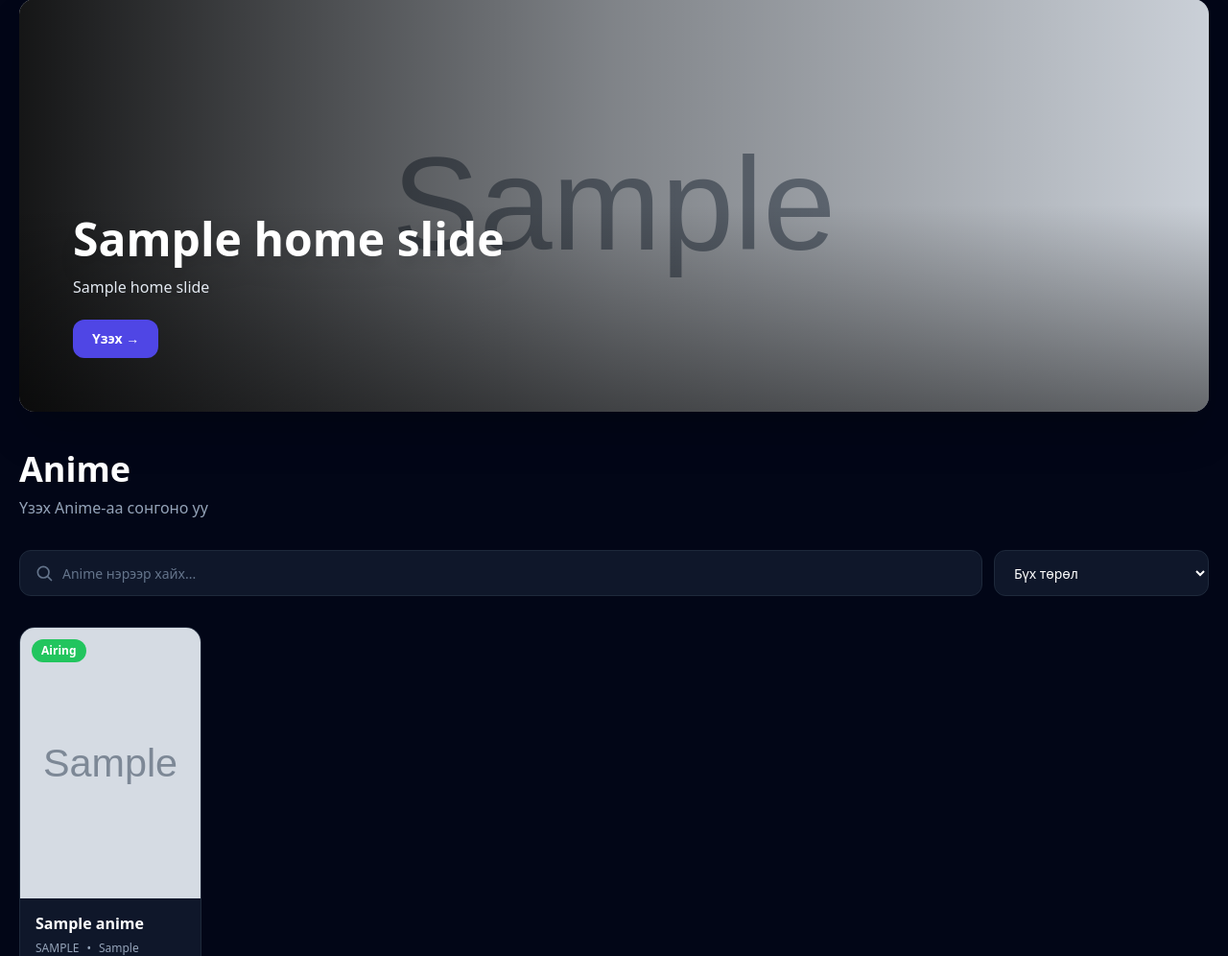
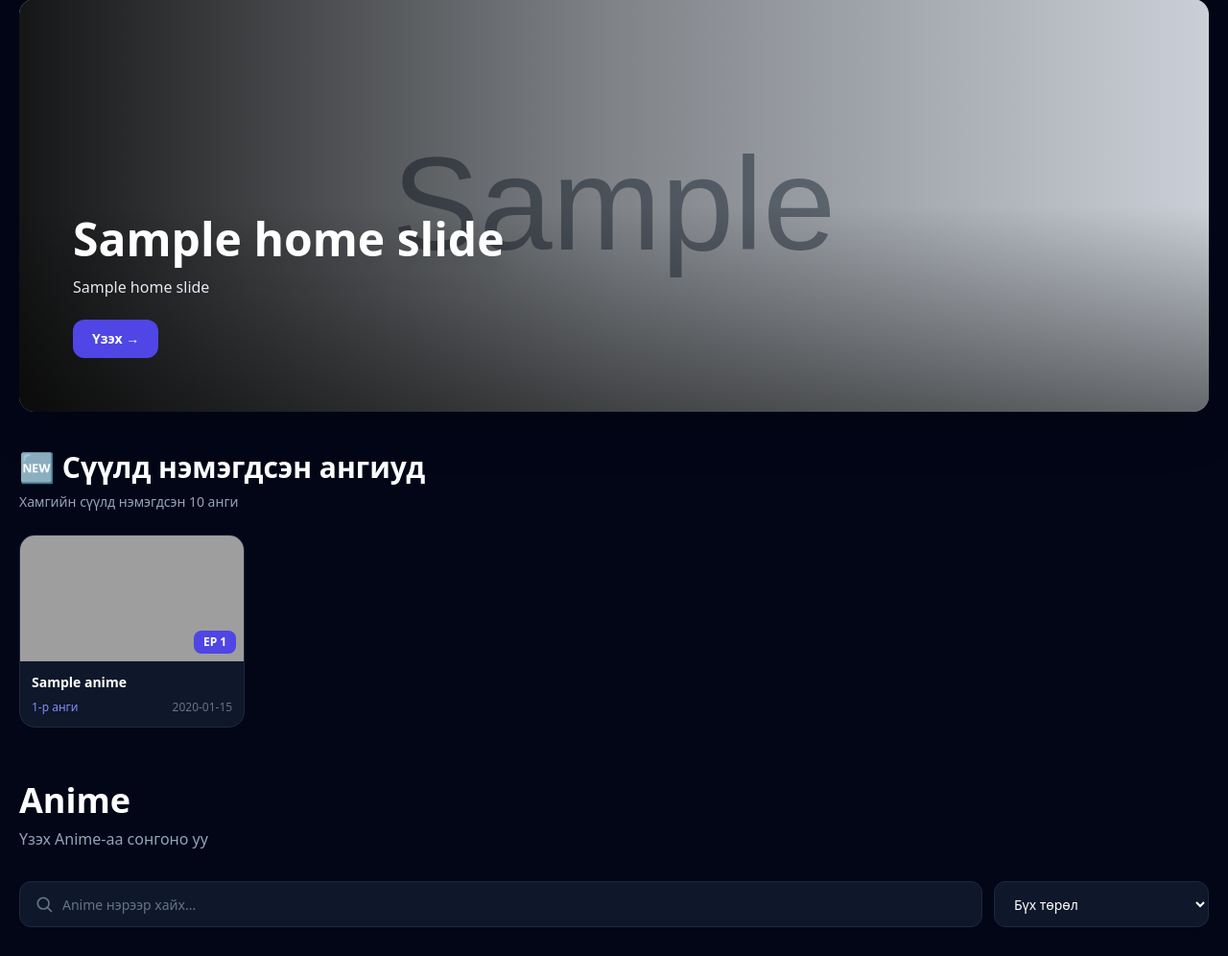
Before and after one commit to zapataast/render_server, a Flask app: page / in a window 1280 px wide. Shown: the part 90-1086 px from the top of the page at 96% size. Run offline with Flask 3, Linux system fonts and the light colour scheme; grey boxes marked "Sample" are stand-in pictures; a database or web service that is not in the repository returns one stand-in record (values such as "Sample title"); some libraries are stand-ins or nearby versions; grey boxes are pictures that could not be loaded.

Commit message:
done its

```diff
--- a/app.py
+++ b/app.py
@@ -2,6 +2,7 @@ import os, re, asyncio, tempfile
 from datetime import datetime
 from functools import wraps
 from pathlib import Path
+from uuid import uuid4
 from bson.objectid import ObjectId
 from dotenv import load_dotenv
 from flask import Flask, render_template, request, redirect, url_for, session, flash, jsonify
@@ -13,7 +14,9 @@ import requests
 from pymongo import MongoClient, ReturnDocument
 from uploader import upload_video_to_telegram,upload_file_to_telegram
 from utils import *
+import io
 import cloudinary
+from PIL import Image, ImageOps
 import random
 import cloudinary.api
 import cloudinary.uploader
@@ -277,6 +280,43 @@ def get_random_anonymous_avatar():
 
     return random.choice(avatars)
 
+def get_random_video_screenshot(video_path, duration):
+    if not duration or float(duration) <= 240:
+        return None
+
+    second = random.randint(240, min(480, int(float(duration)) - 1))
+
+    try:
+        result = subprocess.run(
+            [
+                "ffmpeg",
+                "-hide_banner",
+                "-loglevel", "error",
+                "-ss", str(second),
+                "-i", video_path,
+                "-frames:v", "1",
+                "-vf", "scale=1280:-2",
+                "-q:v", "5",
+                "-f", "image2pipe",
+                "-vcodec", "mjpeg",
+                "pipe:1",
+            ],
+            stdout=subprocess.PIPE,
+            stderr=subprocess.PIPE,
+            timeout=45,
+            check=True,
+        )
+
+        if result.stdout:
+            return {
+                "second": second,
+                "image_bytes": result.stdout,
+            }
+
+    except (subprocess.SubprocessError, OSError) as exc:
+        print("Screenshot error:", exc)
+
+    return None
 def admin_phones():
     raw = os.getenv("ADMIN_PHONES", "85963616,88961331")
     values = set()
@@ -366,6 +406,101 @@ def home_slides_admin_page():
     "/api/admin/home-slides",
     methods=["GET"],
 )
+
+def upload_image_to_cloudinary(
+    image_bytes,
+    folder_name="anime_screenshots",
+    image_format="webp",
+    compress=True,
+    quality=75,
+    max_width=1280,
+):
+    try:
+        if image_format not in ("webp", "original"):
+            raise ValueError("image_format нь webp эсвэл original байна.")
+
+        image = Image.open(io.BytesIO(image_bytes))
+        image = ImageOps.exif_transpose(image)
+        original_format = (image.format or "JPEG").upper()
+
+        if original_format not in ("JPEG", "PNG", "WEBP"):
+            original_format = "PNG"
+
+        if compress and image.width > max_width:
+            new_height = round(image.height * max_width / image.width)
+            image = image.resize(
+                (max_width, new_height),
+                Image.Resampling.LANCZOS
+            )
+
+        output = io.BytesIO()
+
+        if image_format == "webp":
+            if image.mode not in ("RGB", "RGBA"):
+                image = image.convert("RGBA" if "A" in image.getbands() else "RGB")
+
+            image.save(
+                output,
+                format="WEBP",
+                quality=quality if compress else 100,
+                method=6,
+                lossless=not compress,
+            )
+            extension = "webp"
+
+        else:
+            if original_format == "JPEG":
+                if image.mode != "RGB":
+                    image = image.convert("RGB")
+
+                image.save(
+                    output,
+                    format="JPEG",
+                    quality=quality if compress else 95,
+                    optimize=True,
+                )
+                extension = "jpg"
+
+            elif original_format == "PNG":
+                image.save(
+                    output,
+                    format="PNG",
+                    optimize=compress,
+                )
+                extension = "png"
+
+            else:
+                image.save(
+                    output,
+                    format="WEBP",
+                    quality=quality if compress else 100,
+                    method=6,
+                    lossless=not compress,
+                )
+                extension = "webp"
+
+        output.seek(0)
+        processed_bytes = output.getvalue()
+
+        result = cloudinary.uploader.upload(
+            processed_bytes,
+            folder=folder_name,
+            public_id=f"img_{uuid4().hex}",
+            resource_type="image",
+            format=extension,
+            overwrite=False,
+        )
+
+        return {
+            "url": result["secure_url"],
+            "public_id": result["public_id"],
+            "format": extension,
+            "size": len(processed_bytes),
+        }
+
+    except Exception as exc:
+        print("Cloudinary image upload error:", exc)
+        return None
 def api_home_slides_list():
 
     slides = list(
@@ -1812,7 +1947,37 @@ def upload_video():
         telegram_result = asyncio.run(
             upload_video_to_telegram(temp_path, caption=caption)
         )
-
+        cloudinary_screenshots = []
+        screenshot = get_random_video_screenshot(temp_path, duration)
+
+        cloudinary_screenshot = None
+
+        if screenshot:
+            result = upload_image_to_cloudinary(
+                screenshot["image_bytes"],
+                folder_name="anime_screenshots",
+                quality=75
+            )
+            '''
+            result = upload_image_to_cloudinary(
+                avatar_bytes,
+                folder_name="avatars",
+                image_format="original",
+                compress=False,
+            )
+            '''
+
+            if result:
+                cloudinary_screenshot = {
+                    "second": screenshot["second"],
+                    **result,
+                }
+
+        if result:
+            cloudinary_screenshots.append({
+                "second": screenshot["second"],
+                **result,
+            })
         metadata = {
             "anime_id": anime_id,
             "title": title,
@@ -1822,6 +1987,7 @@ def upload_video():
             "file_name": telegram_result.get("file_name") or original_name,
             "file_size": telegram_result.get("file_size") or file_size,
             "duration": duration,
+            "screenshot": cloudinary_screenshot,
             "is_uploaded": True,
         }
         #djang = send_video_info_to_django(metadata)
@@ -1933,13 +2099,48 @@ def home():
 
     for anime in anime_list:
         anime["id"] = str(anime["_id"])
-
+    # ==========================================
+    # LATEST 10 UPLOADED EPISODES
+    # ==========================================
+
+    latest_videos = list(
+        videos_collection.find({
+            "is_uploaded": True,
+            "anime_id": {"$ne": None}
+        }).sort("_id", -1).limit(10)
+    )
+
+    anime_map = {
+        str(anime["_id"]): anime
+        for anime in anime_list
+    }
+
+    latest_episodes = []
+
+    for video in latest_videos:
+        anime = anime_map.get(str(video.get("anime_id")))
+
+        if not anime:
+            continue
+
+        screenshot = video.get("screenshot") or {}
+
+        latest_episodes.append({
+            "id": str(video["_id"]),
+            "anime_id": str(anime["_id"]),
+            "anime_name": anime.get("name", ""),
+            "image_url": screenshot.get("url") or anime.get("image_url", ""),
+            "episode_number": video.get("episode_number"),
+            "title": video.get("title", ""),
+            "created_at": video["_id"].generation_time,
+        })
     return render_template(
         "home.html",
 
         user=user,
         slides=slides,
         anime_list=anime_list,
+        latest_episodes=latest_episodes,
         comments=comments,
         display_phone=display_phone,
 
--- a/templates/home.html
+++ b/templates/home.html
@@ -1059,7 +1059,92 @@ document.addEventListener(
 </section>
 
 {% endif %}
-
+<!-- LATEST EPISODES -->
+{% if latest_episodes %}
+<section class="max-w-7xl mx-auto px-5 pt-10 pb-4">
+
+    <div class="flex items-center justify-between mb-6">
+        <div>
+            <h2 class="text-2xl md:text-3xl font-bold text-white">
+                🆕 Сүүлд нэмэгдсэн ангиуд
+            </h2>
+            <p class="text-slate-400 text-sm mt-2">
+                Хамгийн сүүлд нэмэгдсэн 10 анги
+            </p>
+        </div>
+    </div>
+
+    <div class="grid grid-cols-2 sm:grid-cols-3 lg:grid-cols-5 gap-4">
+
+        {% for episode in latest_episodes %}
+
+        <a href="/anime/{{ episode.anime_id }}"
+           class="group bg-slate-900 border border-slate-800 rounded-2xl overflow-hidden hover:border-indigo-500 hover:-translate-y-1 transition duration-200">
+
+            <!-- SCREENSHOT / POSTER -->
+            <div class="relative aspect-video bg-slate-800 overflow-hidden">
+
+                {% if episode.image_url %}
+                <img
+                    src="{{ episode.image_url }}"
+                    alt="{{ episode.anime_name }}"
+                    loading="lazy"
+                    class="w-full h-full object-cover group-hover:scale-105 transition duration-300"
+                >
+                {% else %}
+                <div class="w-full h-full flex items-center justify-center text-4xl">
+                    🎬
+                </div>
+                {% endif %}
+
+                <!-- EPISODE NUMBER -->
+                {% if episode.episode_number is not none %}
+                <span class="absolute bottom-2 right-2 bg-indigo-600 text-white text-xs font-bold px-2.5 py-1 rounded-lg">
+                    EP {{ episode.episode_number }}
+                </span>
+                {% endif %}
+
+                <div class="absolute inset-0 bg-black/0 group-hover:bg-black/20 transition flex items-center justify-center">
+                    <span class="opacity-0 group-hover:opacity-100 transition bg-white/90 text-slate-950 w-11 h-11 rounded-full flex items-center justify-center text-lg">
+                        ▶
+                    </span>
+                </div>
+
+            </div>
+
+            <!-- INFO -->
+            <div class="p-3">
+
+                <h3 class="text-sm font-semibold text-white line-clamp-2 group-hover:text-indigo-400 transition">
+                    {{ episode.anime_name }}
+                </h3>
+
+                <div class="mt-2 flex flex-wrap items-center justify-between gap-2">
+
+                    <span class="text-xs text-indigo-400">
+                        {% if episode.episode_number is not none %}
+                            {{ episode.episode_number }}-р анги
+                        {% else %}
+                            Видео
+                        {% endif %}
+                    </span>
+
+                    <span class="text-xs text-slate-500">
+                        {{ episode.created_at.strftime('%Y-%m-%d') }}
+                    </span>
+
+                </div>
+
+            </div>
+
+        </a>
+
+        {% endfor %}
+
+    </div>
+
+</section>
+{% endif %}
 <div class="max-w-7xl mx-auto px-5 py-10">
 
     <!-- HEADER -->
```
